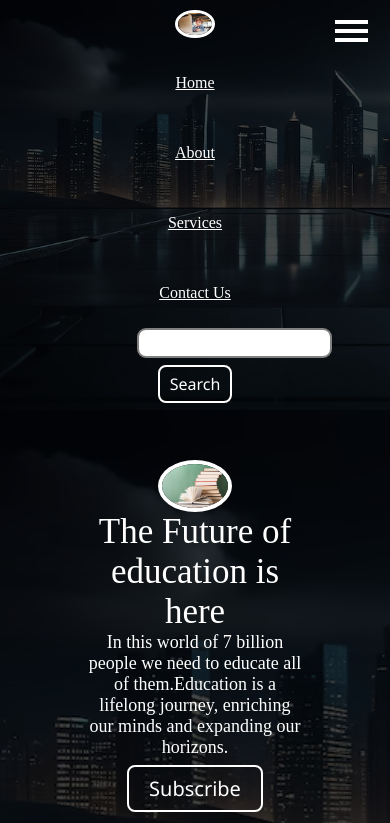
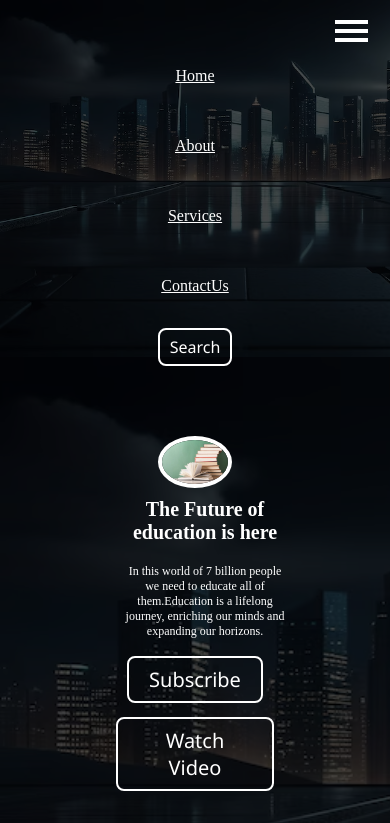
Before and after one commit to Sadiajaved-113/Education, a plain HTML site: page index.html in a window 390 px wide. Both pictures are taken after a click on the element 351 px from the left and 31 px from the top of the page. Shown: the top 823 px of the page. Drawn offline with Linux system fonts and the light colour scheme.

Commit message:
Updated Code

```diff
--- a/index.html
+++ b/index.html
@@ -7,17 +7,17 @@
     <link rel="stylesheet" href="style.css">
 </head>
 <body >
+
      <nav class="navbar background h-nav-resp">
+        <div class="logo"><img src="education.jpg" alt="logo"></div>
          <ul class="nav-list v-class-resp">
-              <div class="logo"><img src="education.jpg" alt="logo"></div>
               <li><a href="#home">Home</a></li>
               <li><a href="#about">About</a></li>
               <li><a href="#services">Services</a></li>
-              <li><a href="#contact">Contact Us</a></li>
+              <li><a href="#contact">ContactUs</a></li>
             </ul>
     <div class="right-nav v-class-resp">
-                <input type="text" name="search" id="search">
-                      <button class="btn btn-sm">Search</button>
+               <button class="btn btn-sm">Search</button>
           </div>
          <div class="burger">
             <div class="line"></div>
--- a/style.css
+++ b/style.css
@@ -28,8 +28,7 @@ html{
 .logo{
       width: 35%;
       display: flex;
-      justify-content: center;
-      align-items: center;
+      text-align: right;
       padding: 10px;
 }
 .logo img {
@@ -199,12 +198,14 @@ html{
  }
 
 
-@media(max-width: 1140px){
+@media(max-width: 768px){
    .nav-list{
       flex-direction: column;
    }
    .navbar{
       flex-direction: column;
+      transition: all 5.7s ease-out;
+      height: 500px;
    }
    .right-nav{
       text-align: center;
@@ -230,6 +231,23 @@ html{
       padding-top: 60px;
       text-align: center;
    }
+   .text-big{
+      text-align: center;
+      font-size: 20px;
+      width: 100%;
+      font-weight: 700;
+      padding: 10px;
+   }
+   .text-small{
+      text-align: center;
+      font-size: 12px;
+      width: 100%;
+      padding: 10px;
+
+   }
+   .buttons{
+      text-align: center;
+   }
    .sections{
 
       flex-direction: column-reverse;
@@ -238,5 +256,11 @@ html{
       font-size: 15px;
       padding: 0px;
    }
+   .logo{
+       visibility: hidden;
+   }
+   .firstHalf {
+      width:60%;
+   }
 
 }
```
